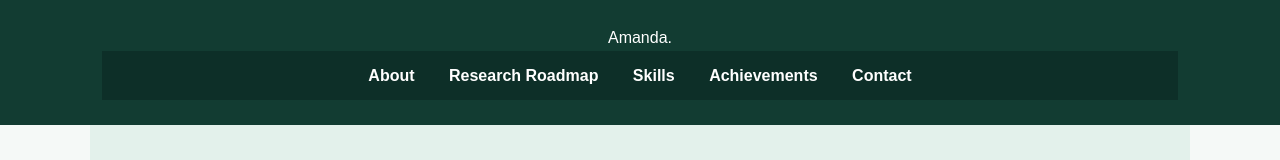
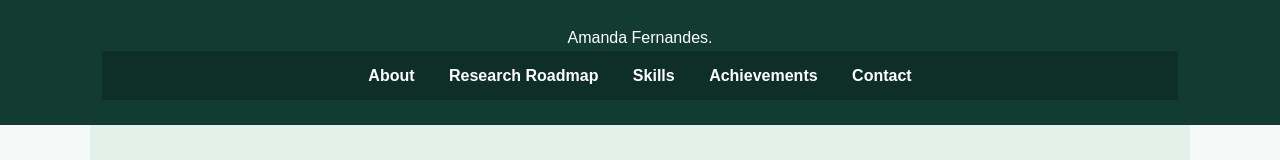
Before and after one commit to amandanot5th/amanda-biotech-portfolio, a plain HTML site: page index.html in a window 1280 px wide. Shown: the top 160 px of the page. Drawn offline with Linux system fonts and the light colour scheme.

Commit message:
Update index.html

```diff
--- a/index.html
+++ b/index.html
@@ -13,7 +13,7 @@
 
   <!-- NAVIGATION -->
   <header>
-    <div class="logo">Amanda<span>.</span></div>
+    <div class="logo">Amanda Fernandes<span>.</span></div>
 
     <nav>
       <a href="#about">About</a>
```
